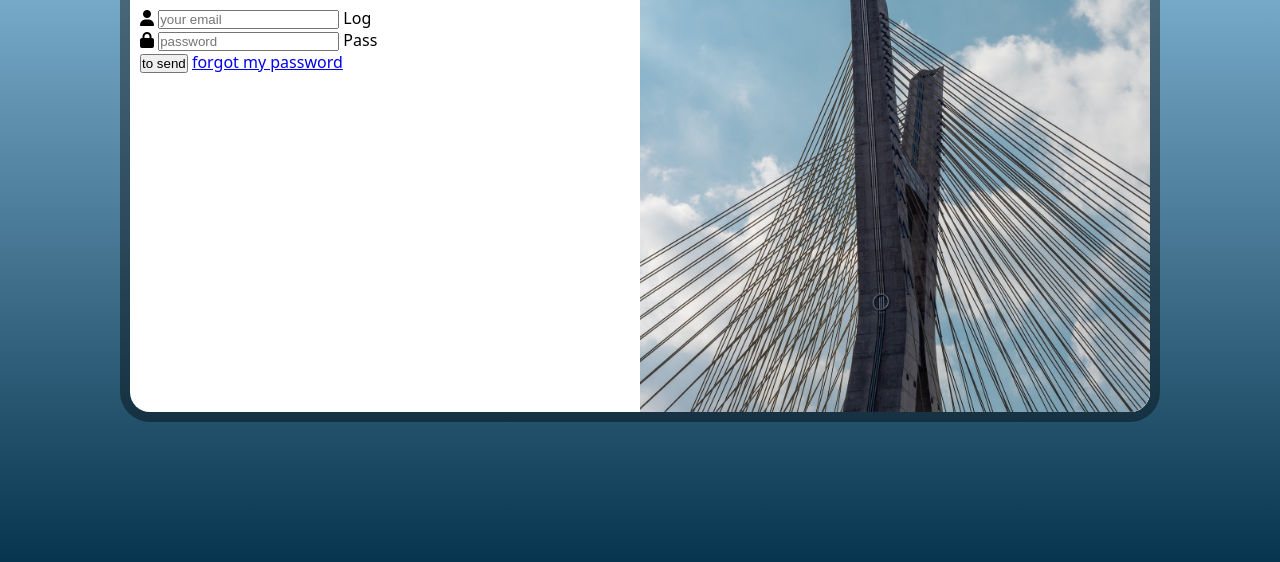
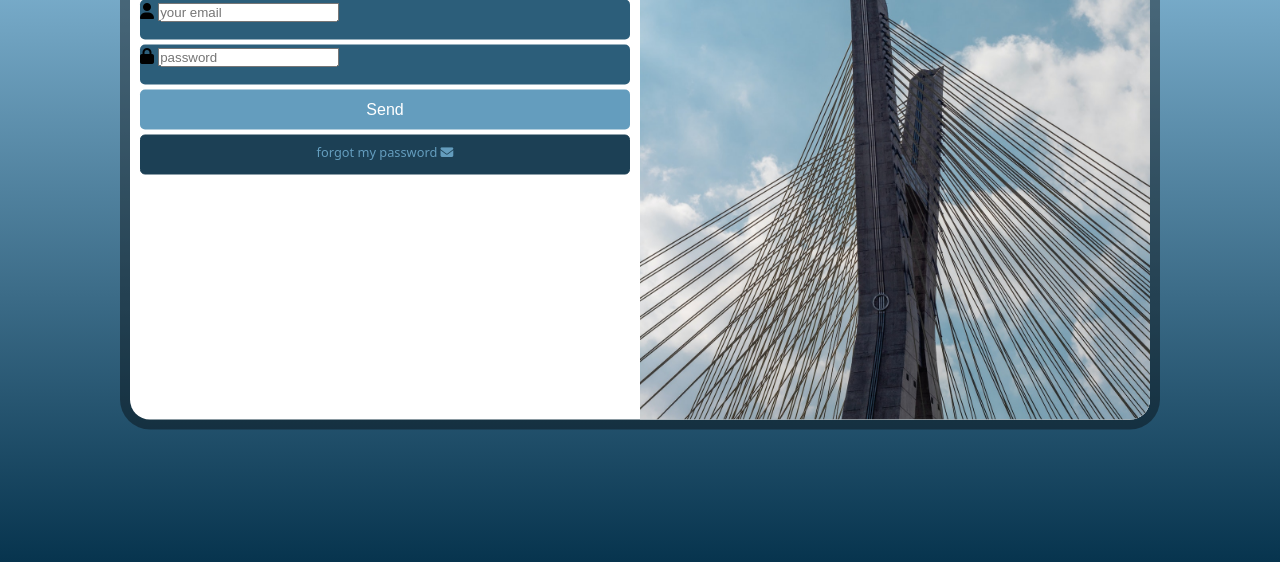
Before and after one commit to NayIubriniz/Projeto-Login, a plain HTML site: page index.html in a window 1280 px wide. Shown: the part 238-800 px from the top of the page. Drawn offline with Linux system fonts and the light colour scheme.

Commit message:
form-atl

```diff
--- a/estilos/style.css
+++ b/estilos/style.css
@@ -29,7 +29,7 @@ section#login{
     position: absolute;
     background-color: white ;
     width: 250px;
-    height: 500px;
+    height: 515px;
     top: 50%;
     overflow: hidden;
     left: 50%;
@@ -61,3 +61,51 @@ div#form > p{
     text-align: center;
     margin-bottom: 10px;
 }
+form > div.campo{
+    background-color: #2C5E7A;
+    width: 100%;
+    display: block;
+    height: 40px;
+    border-radius: 5px;
+    margin:5px 0px;
+}
+div.campo > label{
+    display: none;
+}
+form > input[type=submit]{
+    display: block;
+    font-size: 1em;
+    width:100%;
+    height: 40px;
+    background-color: #649dbe;
+    color: white;
+    border-radius: 5px;
+    border: none;
+}
+form > input[type=submit]:hover{
+    background-color: #2C5E7A;
+    cursor: pointer;
+}
+form > a.botao{
+    display: block;
+    text-align: center;
+    font-size: 1em;
+    width: 100%;
+    height: 40px;
+    background-color:#1c4055;
+    border: 1px solid #1c4055;
+    border-radius: 5px;
+    text-decoration: none;
+    color: #649dbe;
+    padding-top: 7px;
+    margin-top: 5px;
+}
+form > a.botao:hover{
+    background-color: rgb(211, 230, 247);
+}
+
+form > a.botao{
+    font-size: 0.8em;
+
+
+}
--- a/index.html
+++ b/index.html
@@ -32,9 +32,9 @@
                         <label for="password">Pass</label>
                     </div>
 
+                <input type="submit" value="Send">
 
-                <input type="submit" value="to send">
-                <a href="esqueci.html">forgot my password</a>
+                <a  href="esqueci.html" class="botao">forgot my password <i class="fa-solid fa-envelope"></i></a>
             </form>
             </div>
         </section>
```
